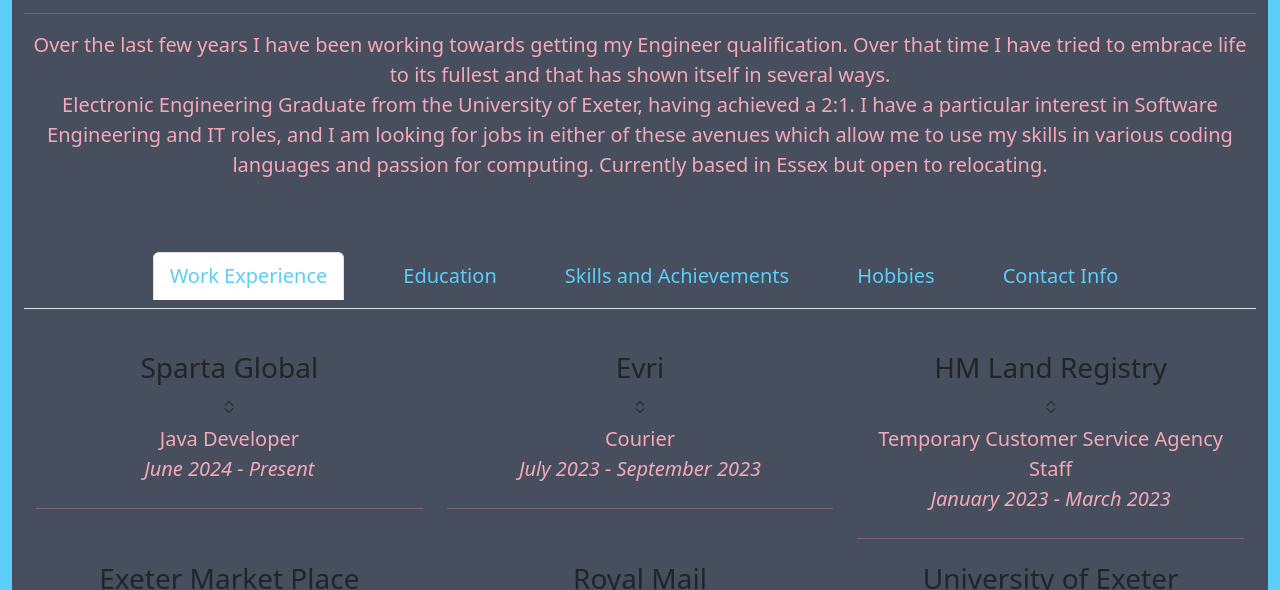
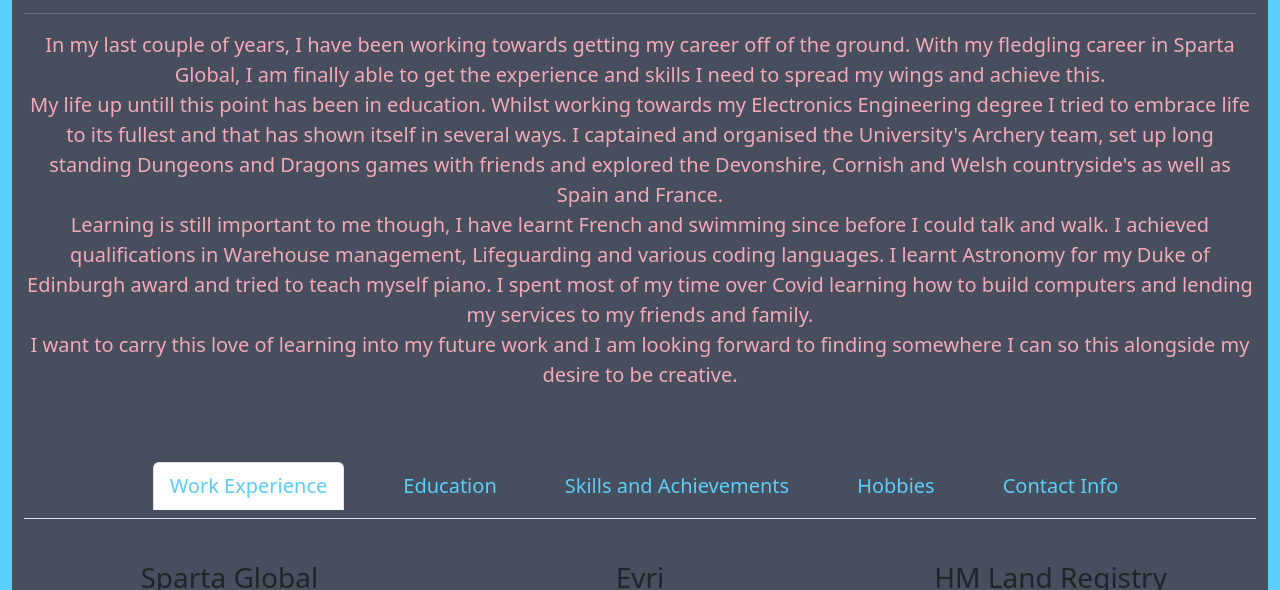
Before and after one commit to katabeth/katabeth.github.io, a plain HTML site: page index.html in a window 1280 px wide. Shown: the part 606-1196 px from the top of the page. Drawn offline with nearby package versions, Linux system fonts and the light colour scheme.

Commit message:
Updated About Me

```diff
--- a/index.html
+++ b/index.html
@@ -73,12 +73,18 @@
             </div>
             <hr>
             <p class ="lead mb-2">
-                Over the last few years I have been working towards getting my Engineer qualification.
-                Over that time I have tried to embrace life to its fullest and that has shown itself in several ways.
-                <br>Electronic Engineering Graduate from the University of Exeter, having achieved a 2:1. I have a particular interest in
-                Software Engineering and IT roles, and I am looking for jobs in either of these avenues which allow me to use my
-                skills in various coding languages and passion for computing.
-                Currently based in Essex but open to relocating.
+                In my last couple of years, I have been working towards getting my career off of the ground.
+                With my fledgling career in Sparta Global, I am finally able to get the experience and skills I need to spread my wings and achieve this.
+                <br>My life up untill this point has been in education.
+                Whilst working towards my Electronics Engineering degree I tried to embrace life to its fullest and that has shown itself in several ways.
+                I captained and organised the University's Archery team, set up long standing Dungeons and Dragons games with friends
+                 and explored the Devonshire, Cornish and Welsh countryside's as well as Spain and France.
+                <br>Learning is still important to me though, I have learnt French and swimming since before I could talk and walk.
+                I achieved qualifications in Warehouse management, Lifeguarding and various coding languages.
+                I learnt Astronomy for my Duke of Edinburgh award and tried to teach myself piano.
+                I spent most of my time over Covid learning how to build computers and lending my services to my friends and family.
+                <br>I want to carry this love of learning into my future work and I am looking forward
+                 to finding somewhere I can so this alongside my desire to be creative.
             </p>
         </div>
     </section>
```
